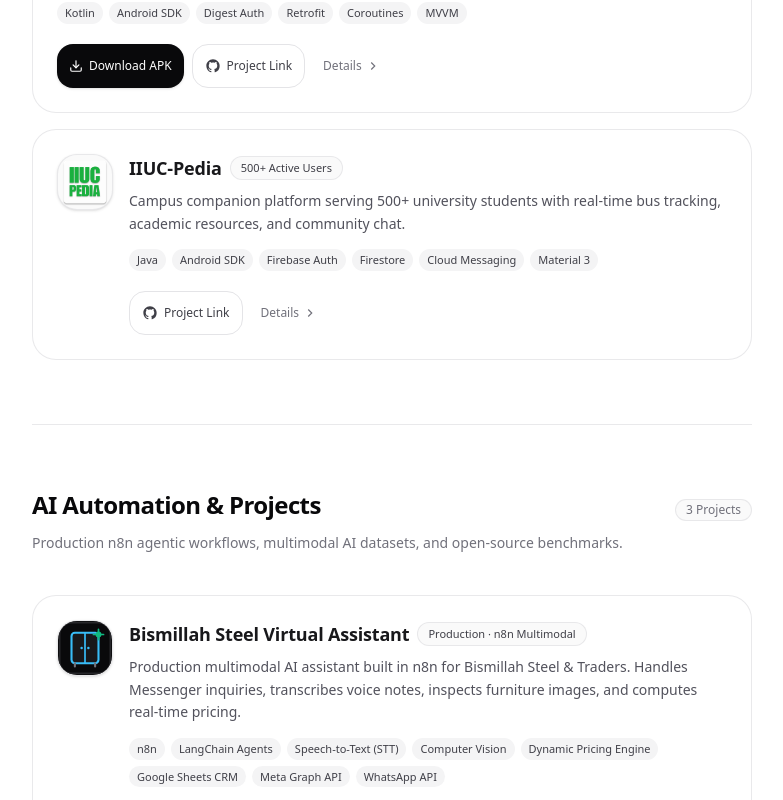
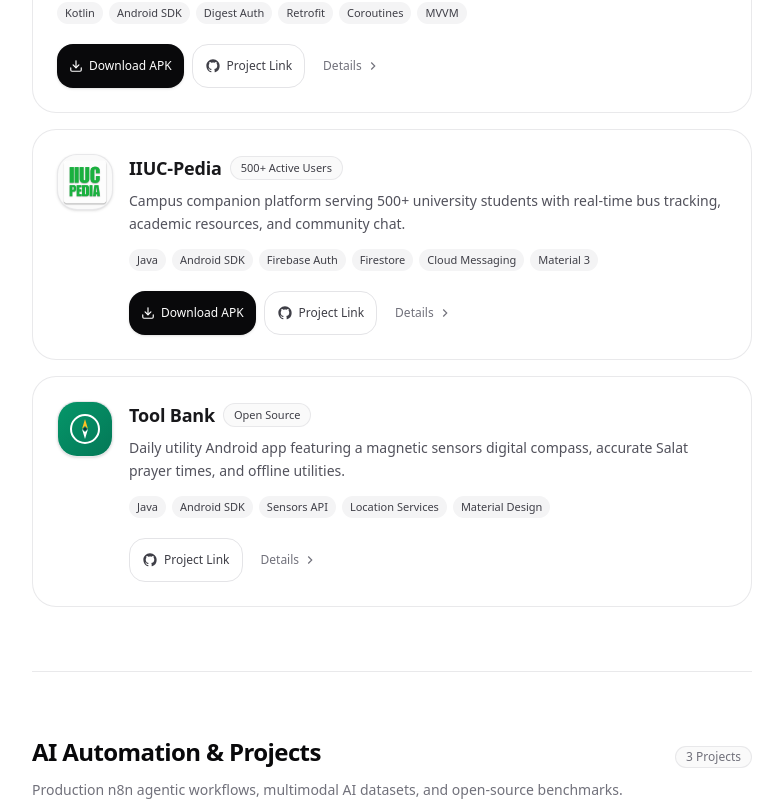
Before and after one commit to tanim494/portfolio, a Next.js app: page / in a window 1280 px wide. Shown: the part 880-1680 px from the top of the page, without its empty margins (248-1031 px from the left). Built offline with nearby package versions, Linux system fonts and the light colour scheme.

Commit message:
Update project listings: IIUC-Pedia download redirects to vercel.app, Tool Bank no download button, NetisLink keeps original APK filename

```diff
--- a/src/data/projects.ts
+++ b/src/data/projects.ts
@@ -34,8 +34,21 @@
       "A comprehensive educational hub designed for International Islamic University Chittagong students. Currently maintaining v3.5 and actively serving 500+ users with real-time bus tracking, automated campus notice feeds, semester-wise syllabus access, and community chat with Firebase backends.",
     tech: ["Java", "Android SDK", "Firebase Auth", "Firestore", "Cloud Messaging", "Material 3"],
     logo: "/iiuc-pedia.png",
+    downloadUrl: "https://iiuc-pedia.vercel.app/",
     githubUrl: "https://github.com/tanim494/IIUC-Pedia",
     badge: "500+ Active Users",
+    category: "Android App",
+  },
+  {
+    title: "Tool Bank",
+    description:
+      "Daily utility Android app featuring a magnetic sensors digital compass, accurate Salat prayer times, and offline utilities.",
+    longDescription:
+      "A multi-utility application designed for daily needs. Features digital magnetic sensors compass for Qibla direction, dynamic Salat prayer time calculation based on geolocation, and offline calculators. Designed for smooth, battery-efficient operation across Android devices.",
+    tech: ["Java", "Android SDK", "Sensors API", "Location Services", "Material Design"],
+    logo: "/tool-bank.svg",
+    githubUrl: "https://github.com/tanim494/Tool-Bank",
+    badge: "Open Source",
     category: "Android App",
   },
 ];
```
